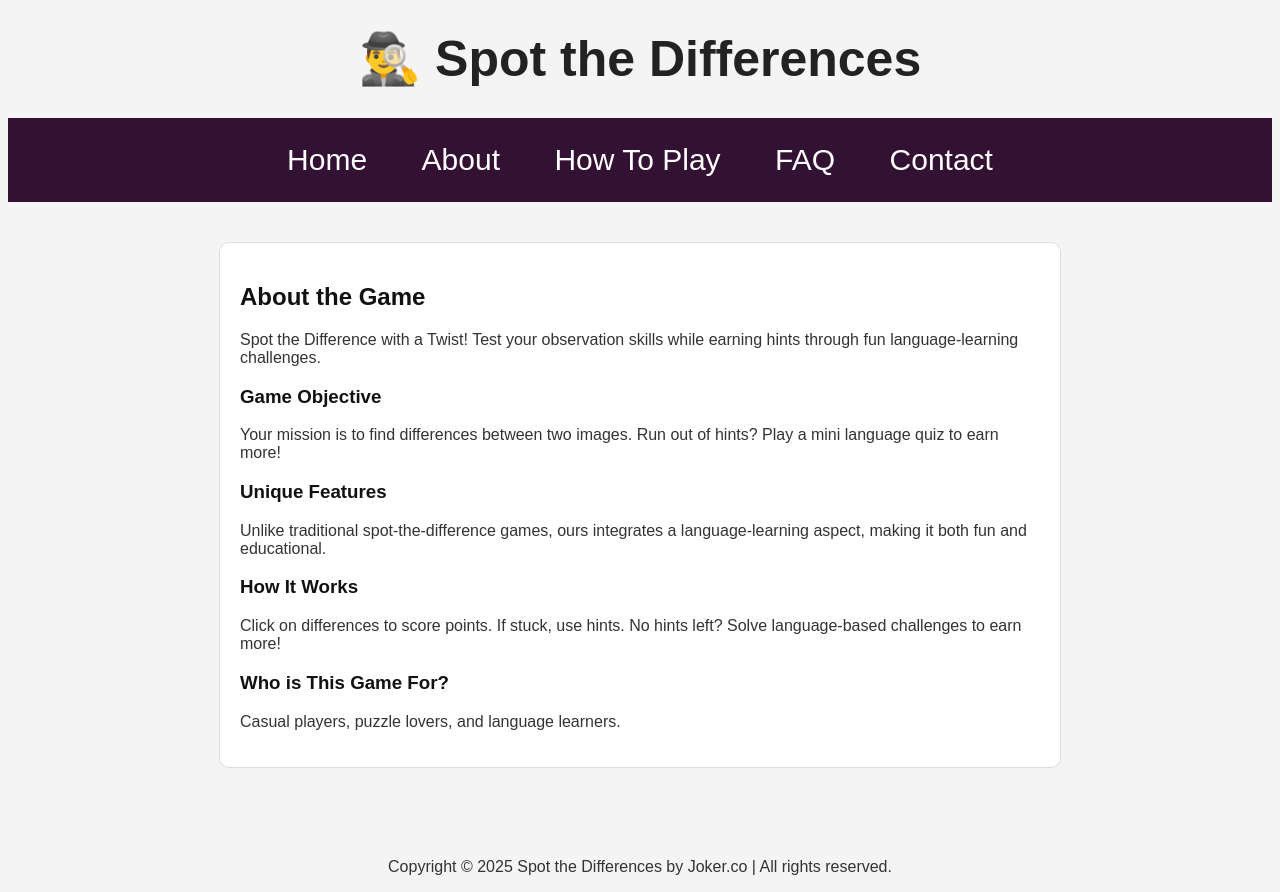
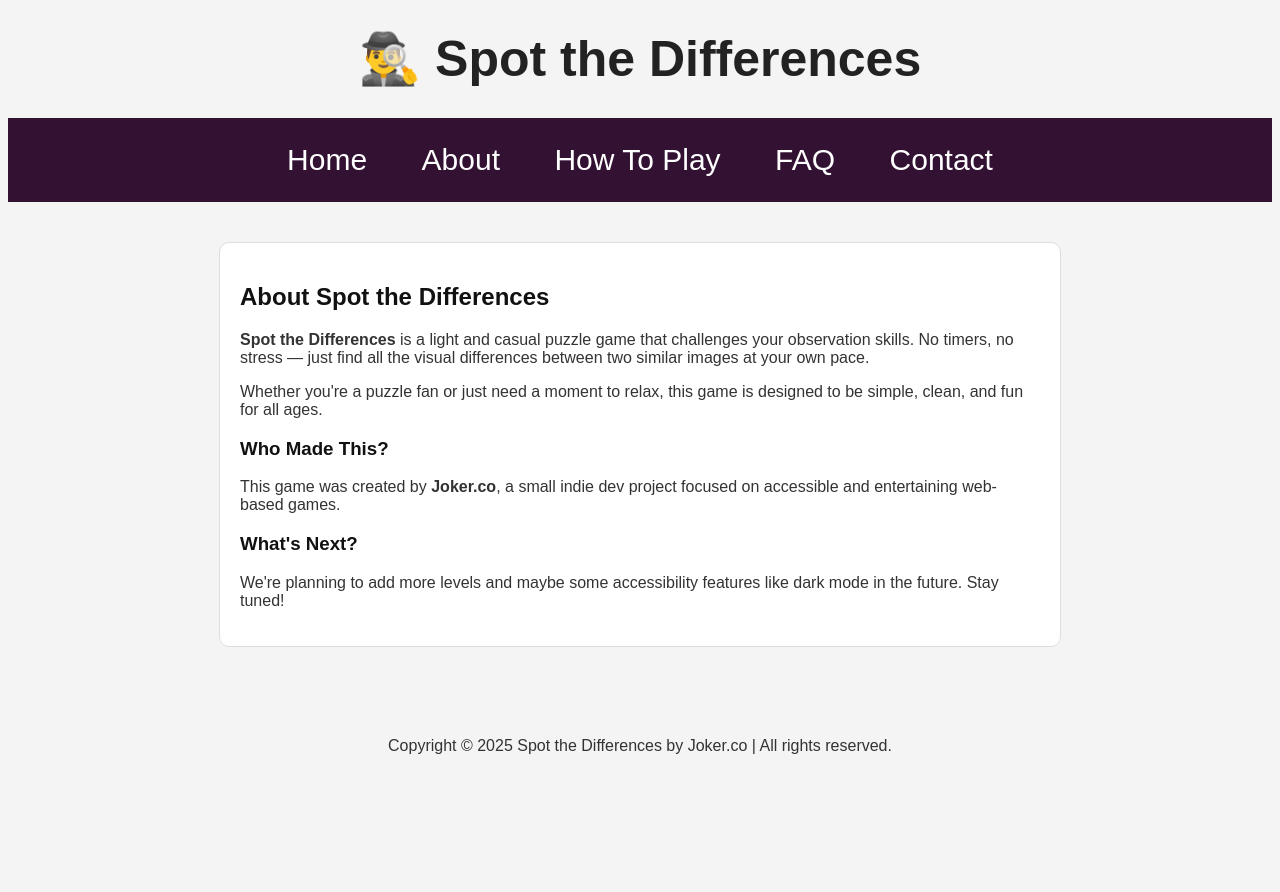
Before and after one commit to nutellayan/WebTech, a website built with webpack: page about.html in a window 1280 px wide. After the commit the page ends 800 px from the top, so only its background shows below. Built offline with nearby package versions, Linux system fonts and the light colour scheme.

Commit message:
Update about.html and style.css

```diff
--- a/about.html
+++ b/about.html
@@ -24,20 +24,21 @@
 
 <!-- About Page Content -->
 <div class="content">
-  <h2>About the Game</h2>
-  <p>Spot the Difference with a Twist! Test your observation skills while earning hints through fun language-learning challenges.</p>
+  <h2>About Spot the Differences</h2>
+  <p><strong>Spot the Differences</strong> is a light and casual puzzle game that challenges your observation skills. No timers, no stress — just find all the visual differences between two similar images at your own pace.</p>
 
-  <h3>Game Objective</h3>
-  <p>Your mission is to find differences between two images. Run out of hints? Play a mini language quiz to earn more!</p>
+  <p>Whether you're a puzzle fan or just need a moment to relax, this game is designed to be simple, clean, and fun for all ages.</p>
 
-  <h3>Unique Features</h3>
-  <p>Unlike traditional spot-the-difference games, ours integrates a language-learning aspect, making it both fun and educational.</p>
+  <h3>Who Made This?</h3>
+  <p>This game was created by
+    <span class="hover-logo">
+    <strong>Joker.co</strong>
+    <img src="assets/jokerco.gif" alt="Joker.co Logo" class="logo-tooltip" />
+  </span>, a small indie dev project focused on accessible and entertaining web-based games.
+  </p>
 
-  <h3>How It Works</h3>
-  <p>Click on differences to score points. If stuck, use hints. No hints left? Solve language-based challenges to earn more!</p>
-
-  <h3>Who is This Game For?</h3>
-  <p>Casual players, puzzle lovers, and language learners.</p>
+  <h3>What's Next?</h3>
+  <p>We're planning to add more levels and maybe some accessibility features like dark mode in the future. Stay tuned!</p>
 </div>
 
 <footer>
--- a/css/style.css
+++ b/css/style.css
@@ -181,3 +181,26 @@ button {
   margin-top: 30px;
   margin-bottom: 20px;
 }
+
+/*jokerco logo */
+.hover-logo {
+  position: relative;
+  display: inline-block;
+  cursor: pointer;
+}
+
+.logo-tooltip {
+  display: none;
+  position: absolute;
+  top: -120px;
+  left: 50%;
+  transform: translateX(-50%);
+  width: 100px;
+  z-index: 10;
+  border-radius: 8px;
+  box-shadow: 0 0 10px rgba(0,0,0,0.3);
+}
+
+.hover-logo:hover .logo-tooltip {
+  display: block;
+}
```
